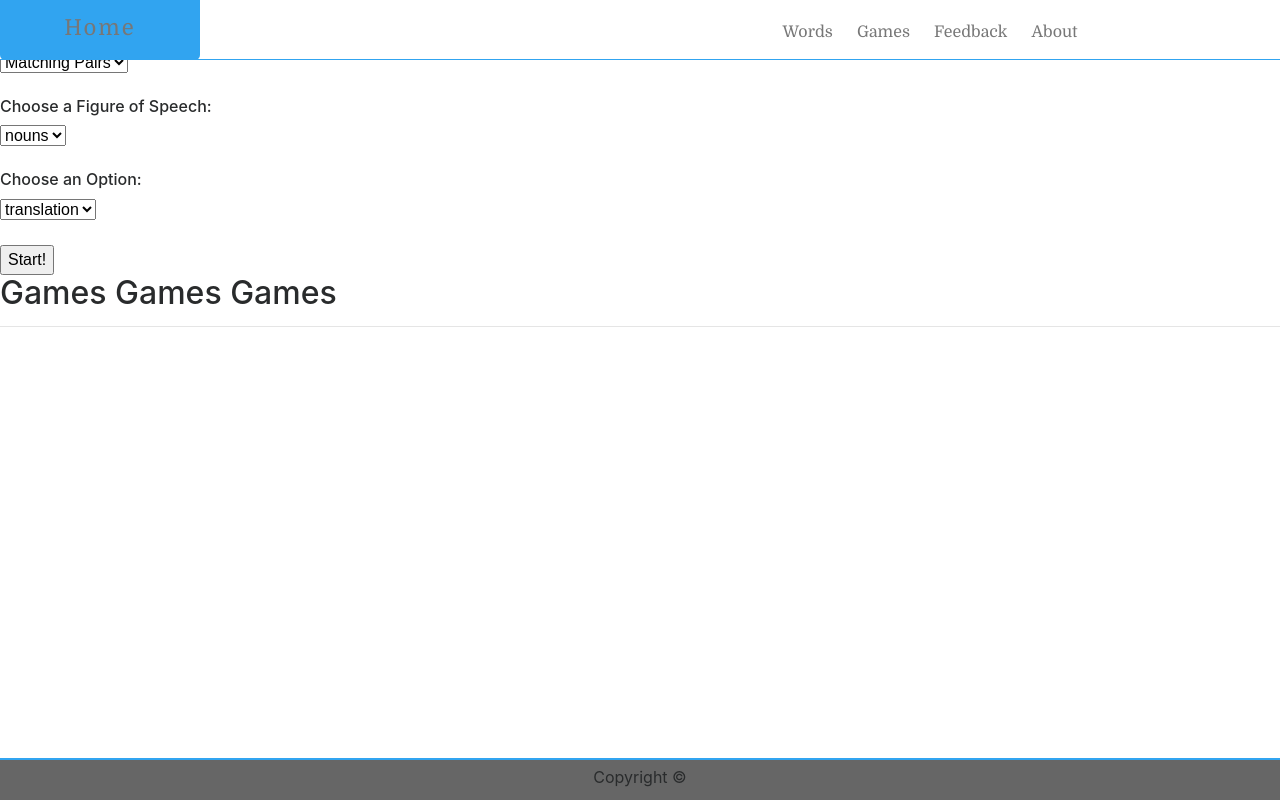
After one commit to SHollatz/vocab_trainer, a Node server app: template views/games.handlebars in a window 1280 px wide. The commit adds this page. Run offline with Node 20, Linux system fonts and the light colour scheme; the template is opened without the code that fills it, so the values that code supplies are empty; some libraries are stand-ins or nearby versions.

Commit message:
added handlebars for each page

```diff
--- /dev/null
+++ b/views/games.handlebars
@@ -0,0 +1,54 @@
+<body id="games_body">
+    <header>
+        <div class="header_content">
+            <h1><a id="home" href="/">Home</a></h1>
+            <div class="navigation">
+                <!--<a id="home" href='index.html'>Home</a> still under development-->
+                <a id="words" href="/words">Words</a>
+                <a id="games" href="/games">Games</a>
+                <a id="feedback" href="mailto:deb@ztallohs@gmail.com">Feedback</a>
+                <a id="about" href="/about">About</a>
+            </div>
+        </div>
+    </header>
+    <br class="clearfloat">
+    <section class="sidebar">
+        <div class="game_choice">
+            <h6>Choose a Game:</h3>
+            <select class="chosen-select" id="game_choice">
+                <option value="Matching Pairs">Matching Pairs</option>
+            </select>
+        </div>
+        <br>
+        <div class="figureOfSpeech_choice">
+            <h6>Choose a Figure of Speech:</h6>
+            <select class="chosen-select" id="figureOfSpeech_choice">
+                <option value="nouns">nouns</option>
+            </select>
+        </div>
+        <br>
+        <div class="games_options">
+            <h6>Choose an Option:</h6>
+            <select class="chosen-select" id="games_option_choice">
+                <option value="translation">translation</option>
+                <option value="article">article</option>
+                <option value="gender">gender</option>
+                <option value="plural">plural</option>
+            </select>
+        </div>
+        <br>
+        <button id="select_words_choice">Start!</button>
+    </section>
+    <section class="main">
+        <div id="main_content_games">
+            <h2>Games Games Games</h2>
+            <hr>
+        </div>
+    </section>
+
+    <footer>
+        <div class="copyright">
+            Copyright &copy;
+        </div>
+    </footer>
+</body>
--- a/views/layouts/main.handlebars
+++ b/views/layouts/main.handlebars
@@ -1,13 +1,18 @@
 <!DOCTYPE html>
-<html>
+<html lang="en-us">
 
 <head>
-  <meta charset="utf-8">
-  <link rel="stylesheet" href="https://maxcdn.bootstrapcdn.com/bootstrap/4.0.0-beta.3/css/bootstrap.min.css">
-  <link rel="stylesheet" href="/styles/styles.css" media="screen" title="no title" charset="utf-8">
-  <title>Home Page</title>
+    <meta charset="UTF-8">
+    <meta name="viewport" content="width=device-width">
+    <meta name="description" content="landing  page, vocab trainer">
+    <meta name="keywords" content="SaHolly-Design, Vocab-Trainer, UCBX Coding Bootcamp">
+    <meta name="author" content="Sabine Hollatz">
+    <title>Vocab-Trainer by SaHolly-Design</title>
+    <link rel="stylesheet" type="text/css" href="./styles/reset.css">
+    <link href="https://fonts.googleapis.com/css?family=Dancing+Script|Domine|Inconsolata" rel="stylesheet">
+    <link rel="stylesheet" href="https://maxcdn.bootstrapcdn.com/bootstrap/4.0.0-beta.3/css/bootstrap.min.css">
+    <link rel="stylesheet" type="text/css" href="./styles/styles.css">
 </head>
-
 <body>
   {{{body}}}
 </body>
```
Also changed, not shown: views/about.handlebars (added, +40 -0 lines), views/home.handlebars (added, +25 -0 lines), views/words.handlebars (added, +46 -0 lines).
